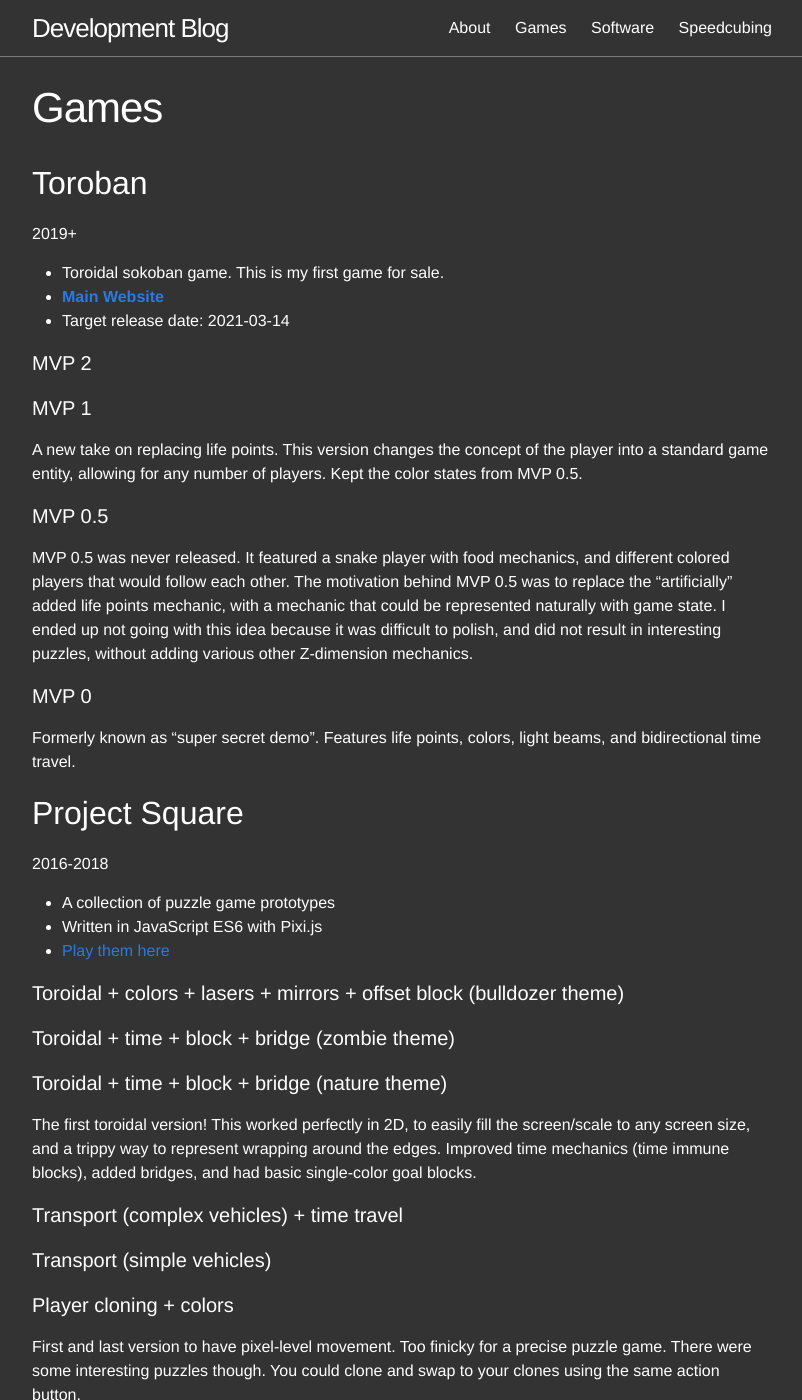
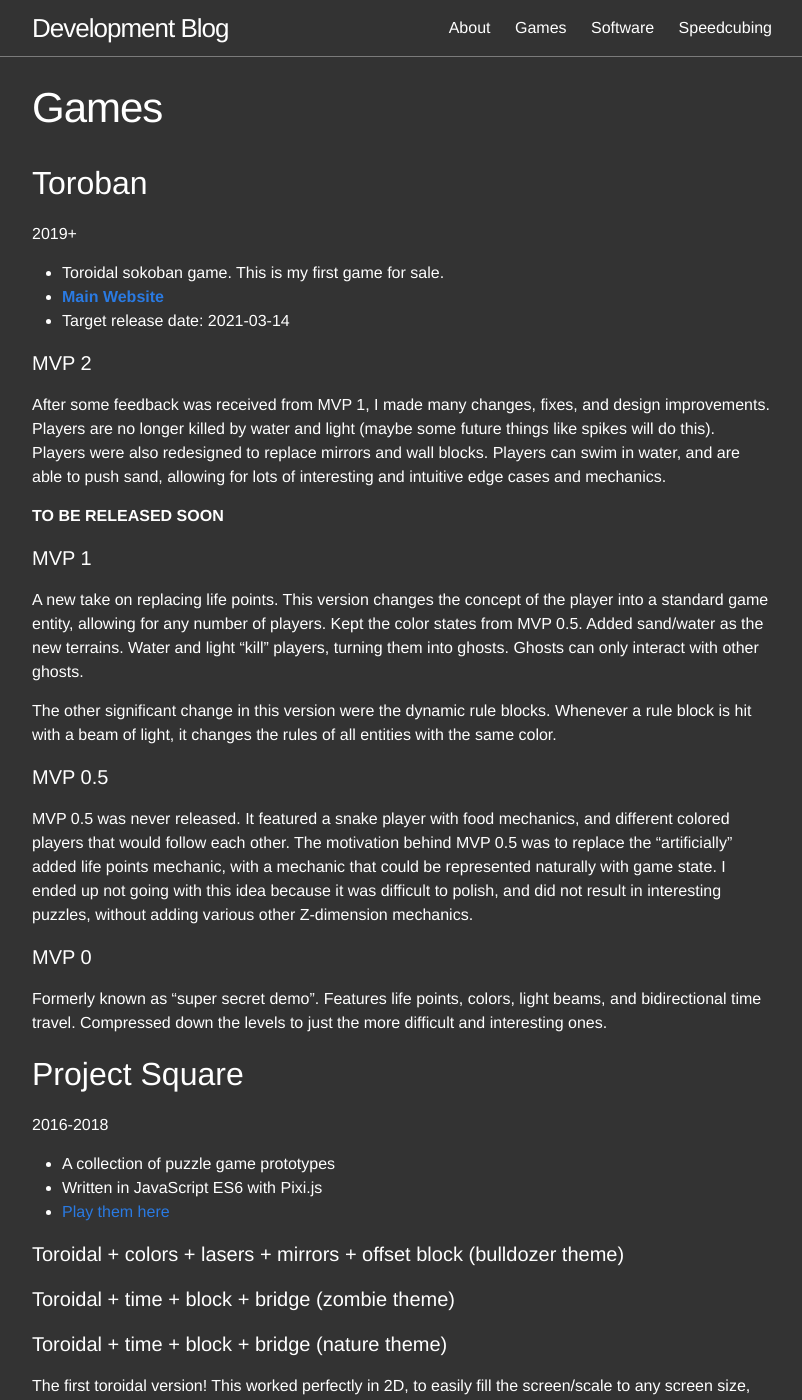
Before and after one commit to ayebear/ayebear-website, a Jekyll site: the page built from games.md, in a window 1280 px wide and 1400 px high. Shown: the whole window, without its empty margins (238-1040 px from the left). Built offline with Jekyll 4.4.1, drawn with Linux system fonts in a browser that asks for light colours.

Commit message:
MVP descriptions

```diff
--- a/games.md
+++ b/games.md
@@ -14,9 +14,15 @@
 
 #### MVP 2
 
+After some feedback was received from MVP 1, I made many changes, fixes, and design improvements. Players are no longer killed by water and light (maybe some future things like spikes will do this). Players were also redesigned to replace mirrors and wall blocks. Players can swim in water, and are able to push sand, allowing for lots of interesting and intuitive edge cases and mechanics.
+
+**TO BE RELEASED SOON**
+
 #### MVP 1
 
-A new take on replacing life points. This version changes the concept of the player into a standard game entity, allowing for any number of players. Kept the color states from MVP 0.5.
+A new take on replacing life points. This version changes the concept of the player into a standard game entity, allowing for any number of players. Kept the color states from MVP 0.5. Added sand/water as the new terrains. Water and light "kill" players, turning them into ghosts. Ghosts can only interact with other ghosts.
+
+The other significant change in this version were the dynamic rule blocks. Whenever a rule block is hit with a beam of light, it changes the rules of all entities with the same color.
 
 #### MVP 0.5
 
@@ -24,7 +30,7 @@
 
 #### MVP 0
 
-Formerly known as "super secret demo". Features life points, colors, light beams, and bidirectional time travel.
+Formerly known as "super secret demo". Features life points, colors, light beams, and bidirectional time travel. Compressed down the levels to just the more difficult and interesting ones.
 
 ## Project Square
 
```
